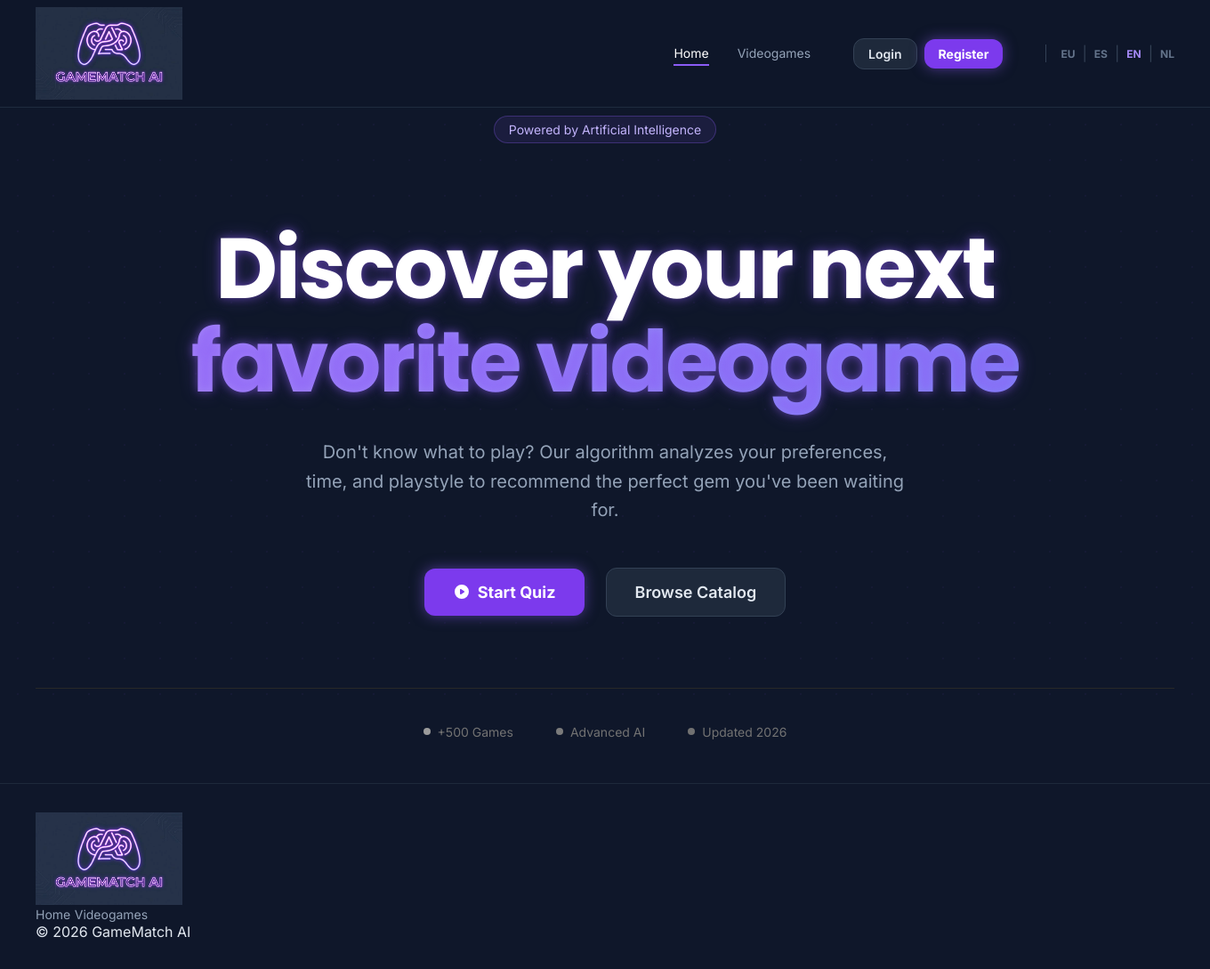
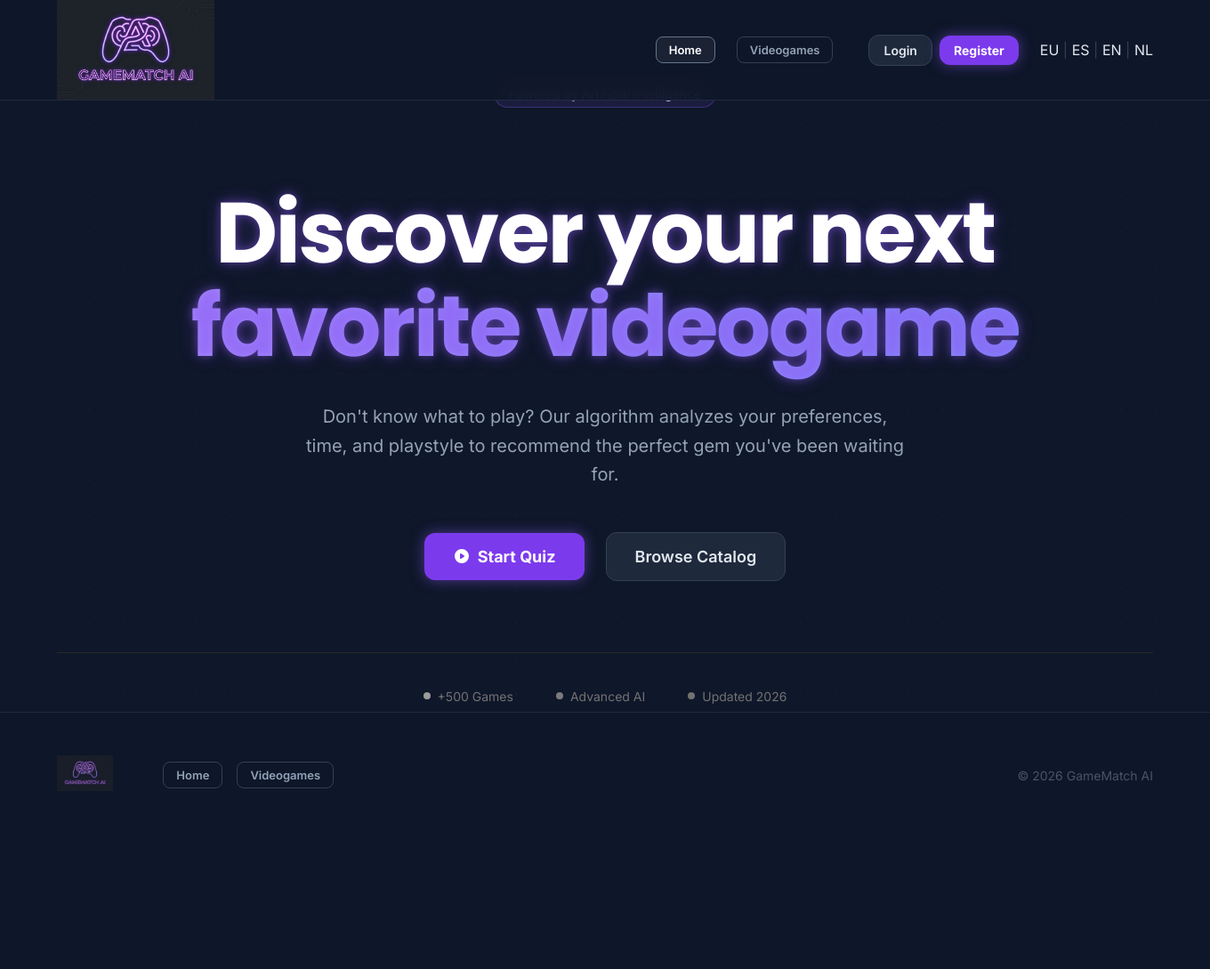
Before and after one commit to AnderUrienGoierri/IATH_WEB_Basque_Country, a PHP site: page / in a window 1360 px wide. Shown: the whole page at 89% size. After the commit the page ends 886 px from the top, so only its background shows below. Run offline with PHP 8.4, Linux system fonts and the light colour scheme.

Commit message:
UI: Implement professional admin dropdown with glassmorphism and animations in global header

```diff
--- a/css/common.css
+++ b/css/common.css
@@ -28,7 +28,7 @@
   --blue-500: #3b82f6;
 
   /* Spacing & Sizes */
-  --header-height: 7.5rem; /* Increased to accommodate larger logo */
+  --header-height: 4rem; /* Mobile first */
 }
 
 body {
@@ -43,11 +43,7 @@ body {
 }
 
 /* Typography */
-h1,
-h2,
-h3,
-h4,
-.font-display {
+h1, h2, h3, h4, .font-display {
   font-family: "Poppins", sans-serif;
 }
 
@@ -59,36 +55,9 @@ a {
 /* Common Utilities */
 .container {
   width: 100%;
-  margin-left: auto;
-  margin-right: auto;
-  padding-left: 1.5rem;
-  padding-right: 1.5rem;
-}
-
-@media (min-width: 640px) {
-  .container {
-    max-width: 640px;
-  }
-}
-@media (min-width: 768px) {
-  .container {
-    max-width: 768px;
-  }
-}
-@media (min-width: 1024px) {
-  .container {
-    max-width: 1024px;
-  }
-}
-@media (min-width: 1280px) {
-  .container {
   max-width: 1280px;
-  }
-}
-@media (min-width: 1536px) {
-  .container {
-    max-width: 1536px;
-  }
+  margin: 0 auto;
+  padding: 0 1.5rem;
 }
 
 /* Header */
@@ -96,11 +65,11 @@ a {
   position: fixed;
   top: 0;
   width: 100%;
-  z-index: 50;
-  background-color: rgba(15, 23, 42, 0.9); /* slate-900/90 */
+  z-index: 1000;
+  background-color: rgba(15, 23, 42, 0.9);
   -webkit-backdrop-filter: blur(12px);
   backdrop-filter: blur(12px);
-  border-bottom: 1px solid rgba(51, 65, 85, 0.5); /* slate-700/50 */
+  border-bottom: 1px solid rgba(51, 65, 85, 0.5);
 }
 
 .header-inner {
@@ -110,160 +79,251 @@ a {
   justify-content: space-between;
 }
 
-/* Logo */
 .logo-group {
   display: flex;
   align-items: center;
-  gap: 0.5rem;
+  justify-content: center;
+  height: var(--header-height);
+  padding: 0;
+  background-color: transparent;
 }
 
-.logo-icon {
-  width: 2rem;
-  height: 2rem;
-  border-radius: 0.25rem;
-  background: linear-gradient(
-    to bottom right,
-    var(--violet-500),
-    var(--indigo-600)
-  );
-  display: flex;
-  align-items: center;
-  justify-content: center;
-  color: white;
-  font-weight: 700;
-  font-size: 1.25rem;
-  box-shadow: 0 10px 15px -3px rgba(139, 92, 246, 0.2);
+.logo-group .logo-img {
+  height: var(--header-height); /* Fill the header completely */
+  width: auto;
+  object-fit: contain;
+  background-color: var(--slate-900); /* Apply webpage background color */
+  border-radius: 0; /* Remove radius to blend perfectly with header edges if any */
 }
 
-.logo-text {
-  font-weight: 700;
-  font-size: 1.25rem;
-  color: white;
-  transition: color 0.15s;
-}
-
-.logo-img {
-  height: 6.5rem;
-  width: auto;
-  display: block;
-  object-fit: contain;
-  mix-blend-mode: screen;
-  filter: brightness(1.1) contrast(1.1);
-}
-
-.logo-group:hover .logo-text {
-  color: var(--violet-400);
+/* Logo Hover Fix */
+.logo-group:hover .logo-icon {
+  box-shadow: 0 10px 15px -3px rgba(139, 92, 246, 0.4);
 }
 
 /* Navigation */
 .main-nav {
   display: none;
 }
-@media (min-width: 768px) {
-  .main-nav {
+
+
+
+.nav-link {
+  padding: 0.4rem 0.875rem;
+  background-color: transparent;
+  color: var(--slate-400);
+  border: 1px solid var(--slate-700);
+  border-radius: 0.5rem;
+  font-size: 0.8125rem;
+  font-weight: 600;
+  cursor: pointer;
+  transition: all 0.2s;
+  text-decoration: none;
+}
+
+.nav-link:hover, .nav-link.active {
+  color: white;
+  border-color: var(--slate-500);
+  background-color: rgba(255, 255, 255, 0.05);
+}
+
+/* Auth / User welcome */
+.user-welcome, .auth-buttons {
   display: flex;
   align-items: center;
-    gap: 2rem;
+  gap: 1rem;
+}
+
+/* Admin Dropdown */
+.admin-dropdown {
+  position: relative;
+  display: inline-block;
+}
+
+.admin-dropdown-content {
+  display: none;
+  position: absolute;
+  right: 0;
+  top: calc(100% + 0.5rem);
+  background-color: var(--slate-800);
+  min-width: 240px;
+  border-radius: 0.75rem;
+  border: 1px solid rgba(139, 92, 246, 0.2);
+  box-shadow: 0 10px 25px -5px rgba(0, 0, 0, 0.5);
+  z-index: 1000;
+  padding: 0.5rem;
+  -webkit-backdrop-filter: blur(12px);
+  backdrop-filter: blur(12px);
+}
+
+.admin-dropdown.active .admin-dropdown-content {
+  display: block;
+  animation: dropdownFadeIn 0.2s ease-out;
+}
+
+@keyframes dropdownFadeIn {
+  from { opacity: 0; transform: translateY(10px); }
+  to { opacity: 1; transform: translateY(0); }
+}
+
+.dropdown-item {
+  display: flex !important; /* Force override if needed */
+  align-items: center !important;
+  gap: 0.75rem !important;
+  padding: 0.75rem 1rem !important;
+  color: var(--slate-300) !important;
+  border-radius: 0.5rem !important;
+  font-size: 0.875rem !important;
+  font-weight: 500 !important;
+  transition: all 0.2s !important;
+  text-decoration: none !important;
+  visibility: visible !important;
+}
+
+.dropdown-item:hover {
+  background-color: rgba(255, 255, 255, 0.05) !important;
+  color: white !important;
+}
+
+.dropdown-item .icon {
+  display: flex;
+  align-items: center;
+  justify-content: center;
+  color: var(--violet-400);
+}
+
+
+/* Global Box Model */
+* {
+  box-sizing: border-box;
+}
+
+/* Mobile Menu Button Priority */
+.mobile-menu-btn {
+  display: block;
+  z-index: 3000;
+  background: none;
+  border: none;
+  color: white;
+  padding: 0.5rem;
+  cursor: pointer;
+}
+
+
+
+/* Mobile Nav Overlay */
+body.mobile-menu-active .main-nav {
+  display: flex !important;
+  flex-direction: column !important;
+  justify-content: center !important;
+  align-items: center !important;
+  position: fixed !important;
+  inset: 0 !important;
+  width: 100vw !important;
+  height: 100vh !important;
+  background-color: #0f172a !important;
+  z-index: 2000 !important;
+  gap: 2rem !important;
+}
+
+body.mobile-menu-active .main-nav * {
+  display: flex !important;
+  visibility: visible !important;
+  font-size: 1.5rem !important;
+  font-weight: 700 !important;
+  color: white !important;
+}
+
+body.mobile-menu-active .main-nav .lang-switcher {
+  border: none !important;
+  margin-top: 1rem !important;
+  padding: 0 !important;
+}
+
+/* Fix for small screens where the user row overflows */
+body.mobile-menu-active .user-welcome,
+body.mobile-menu-active .auth-buttons {
+  flex-direction: column !important;
+  gap: 1.5rem !important;
+  text-align: center !important;
+  align-items: center !important;
+  position: relative !important;
+}
+
+@media (max-width: 380px) {
+  body.mobile-menu-active .main-nav * {
+    font-size: 1.25rem !important;
   }
 }
 
-.nav-link {
-  font-size: 0.875rem;
-  font-weight: 500;
-  color: var(--slate-400);
-  padding-top: 0.25rem;
-  padding-bottom: 0.25rem;
-  border-bottom: 2px solid transparent;
-  transition: all 0.2s;
+/* Footer & Other global styles... */
+.main-footer {
+  border-top: 1px solid var(--slate-800);
+  background-color: rgba(15, 23, 42, 0.5);
+  padding: 3rem 0;
+  margin-top: auto; /* helps push footer to bottom if body is flex */
 }
 
-.nav-link:hover {
-  color: white;
-  border-bottom-color: rgba(139, 92, 246, 0.5);
+.footer-inner {
+  display: flex;
+  flex-direction: column;
+  align-items: center;
+  gap: 1.5rem;
+  text-align: center;
 }
 
-.nav-link.active {
-  color: white;
-  border-bottom-color: var(--violet-500);
+.footer-logo img {
+  height: 2.5rem;
+  width: auto;
+  opacity: 0.7;
 }
 
-/* Language Switcher */
-.lang-switcher {
+.footer-links {
   display: flex;
-  align-items: center;
-  gap: 0.5rem;
-  margin-left: 1rem;
-  padding-left: 1rem;
-  border-left: 1px solid var(--slate-700);
+  gap: 1rem;
+  justify-content: center;
+  flex-wrap: wrap;
 }
 
-.lang-link {
-  font-size: 0.75rem;
-  font-weight: 700;
-  color: var(--slate-500);
-}
-
-.lang-link:hover {
-  color: var(--slate-300);
-}
-
-.lang-link.active {
-  color: var(--violet-400);
-}
-
-/* Footer */
-.main-footer {
-  border-top: 1px solid var(--slate-800);
-  background-color: var(--slate-900);
-  padding-top: 2rem;
-  padding-bottom: 2rem;
-  margin-top: auto;
-}
-
-.footer-text {
-  text-align: center;
+.footer-copyright {
   color: var(--slate-600);
   font-size: 0.875rem;
 }
 
-/* Utilities */
-.text-white {
-  color: white;
+/* ==========================================================================
+   Media Queries (Mobile First)
+   ========================================================================== */
+@media (min-width: 768px) {
+  :root {
+    --header-height: 5rem;
   }
-.truncate {
-  overflow: hidden;
-  text-overflow: ellipsis;
-  white-space: nowrap;
 }
 
-/* Selection */
-::selection {
-  background-color: var(--violet-500);
-  color: white;
+@media (min-width: 992px) {
+  :root {
+    --header-height: 7rem;
   }
 
-/* Mobile Menu Button */
-.mobile-menu-btn {
-  display: block;
-  color: var(--slate-300);
-  transition: color 0.2s;
-  background: none;
-  border: none;
-  cursor: pointer;
-  padding: 0.5rem;
+  .main-nav {
+    display: flex;
+    align-items: center;
+    gap: 1.5rem;
   }
 
-.mobile-menu-btn:hover {
-  color: white;
-}
-
-@media (min-width: 768px) {
   .mobile-menu-btn {
     display: none;
   }
 }
 
-/* Logo Hover Fix */
-.logo-group:hover .logo-icon {
-  box-shadow: 0 10px 15px -3px rgba(139, 92, 246, 0.4);
+@media (min-width: 768px) {
+  .footer-inner {
+    flex-direction: row;
+    justify-content: space-between;
+    text-align: left;
   }
+
+  .footer-links {
+    margin-right: auto;
+    margin-left: 2rem;
+  }
+}
--- /dev/null
+++ b/js/header.js
@@ -0,0 +1,44 @@
+// header.js - Mobile menu logic and shared header functions
+document.addEventListener('DOMContentLoaded', function() {
+    const mobileMenuBtn = document.querySelector('.mobile-menu-btn');
+    const body = document.body;
+
+    if (mobileMenuBtn) {
+        mobileMenuBtn.addEventListener('click', function(e) {
+            e.stopPropagation();
+            body.classList.toggle('mobile-menu-active');
+
+            const icon = mobileMenuBtn.querySelector('svg path');
+            if (body.classList.contains('mobile-menu-active')) {
+                icon.setAttribute('d', 'M6 18L18 6M6 6l12 12'); // X icon
+            } else {
+                icon.setAttribute('d', 'M4 6h16M4 12h16m-7 6h7'); // Hamburger
+            }
+        });
+    }
+
+    // Close menu when clicking links
+    const navLinks = document.querySelectorAll('.main-nav a');
+    navLinks.forEach(link => {
+        link.addEventListener('click', () => {
+            body.classList.remove('mobile-menu-active');
+            const icon = mobileMenuBtn.querySelector('svg path');
+            if (icon) icon.setAttribute('d', 'M4 6h16M4 12h16m-7 6h7');
+        });
+    });
+
+    // Admin Dropdown Toggle
+    const adminDropBtn = document.querySelector('.admin-dropdown-btn');
+    const adminDrop = document.querySelector('.admin-dropdown');
+
+    if (adminDropBtn && adminDrop) {
+        adminDropBtn.addEventListener('click', function(e) {
+            e.stopPropagation();
+            adminDrop.classList.toggle('active');
+        });
+
+        document.addEventListener('click', function() {
+            adminDrop.classList.remove('active');
+        });
+    }
+});
```
Lines whose indentation alone changed are shown as unchanged.
